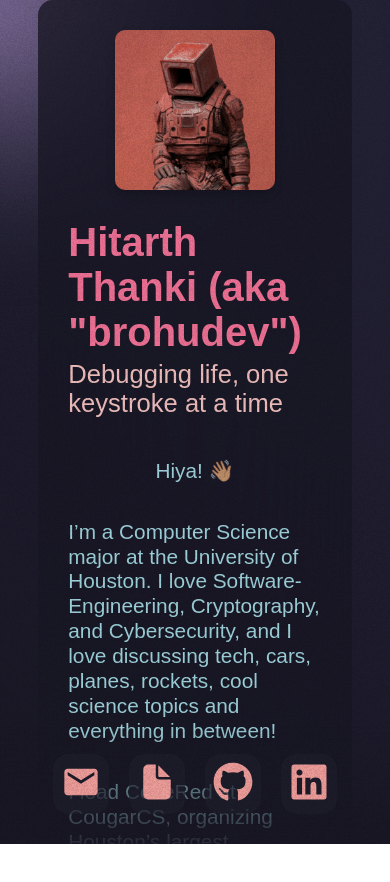
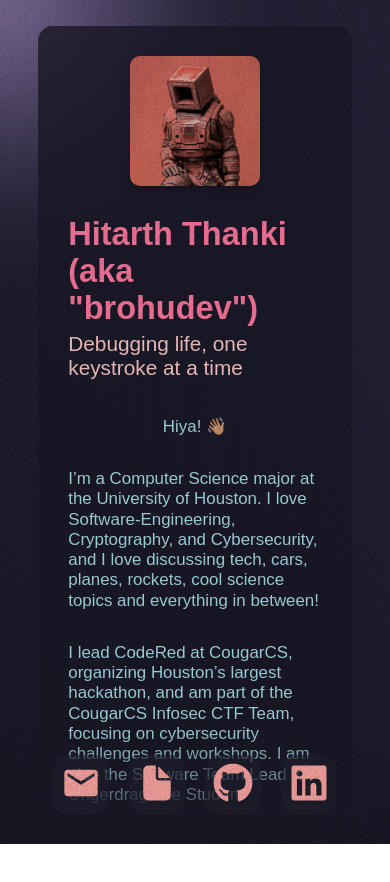
Before and after one commit to brohudev/portfolio, a React (Create React App) app: page / in a window 390 px wide. Shown: the top 882 px of the page. Before the commit the page ends 844 px from the top, so only its background shows below. Built offline with nearby package versions, Linux system fonts and the light colour scheme.

Commit message:
fix the flexbox. v1 design is complete

```diff
--- a/src/index.css
+++ b/src/index.css
@@ -8,3 +8,13 @@
   justify-content: space-evenly;
   align-items: center;
 }
+
+@media (max-width: 900px) {
+  html, body {
+    margin-bottom: 4rem;
+    margin-top: 1rem;
+    margin-left: 1rem;
+    margin-right: 1rem;
+    font-size: small;
+  }
+}
```
